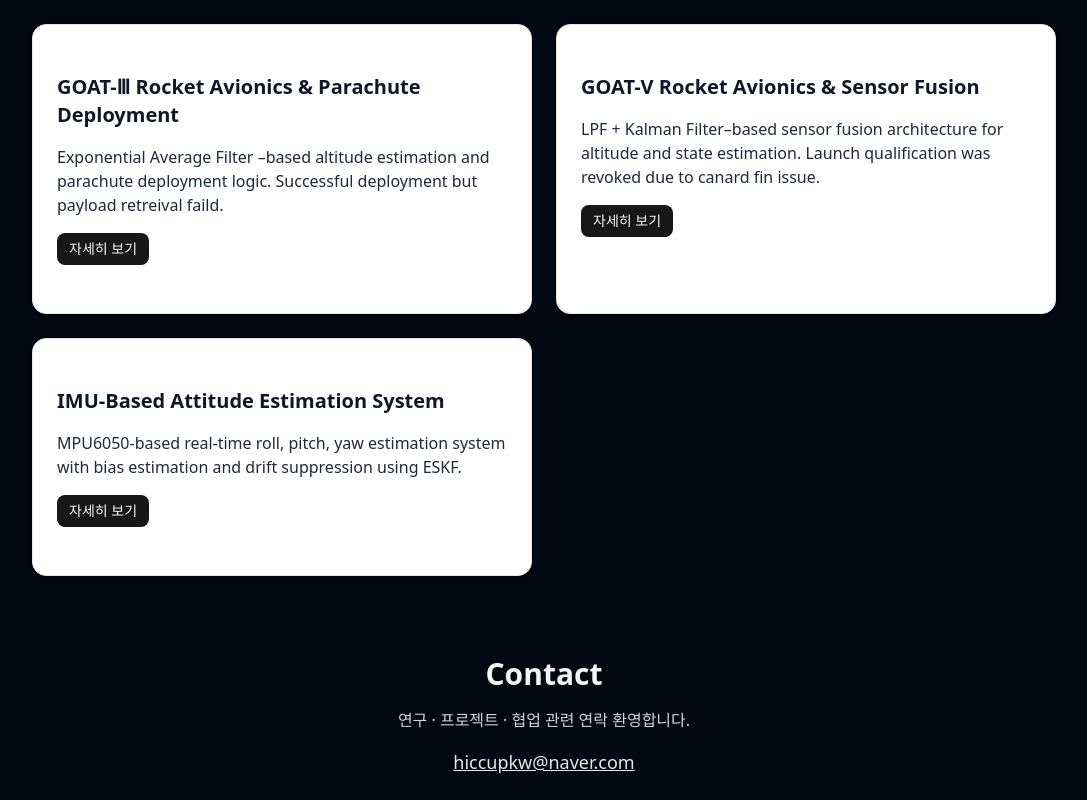
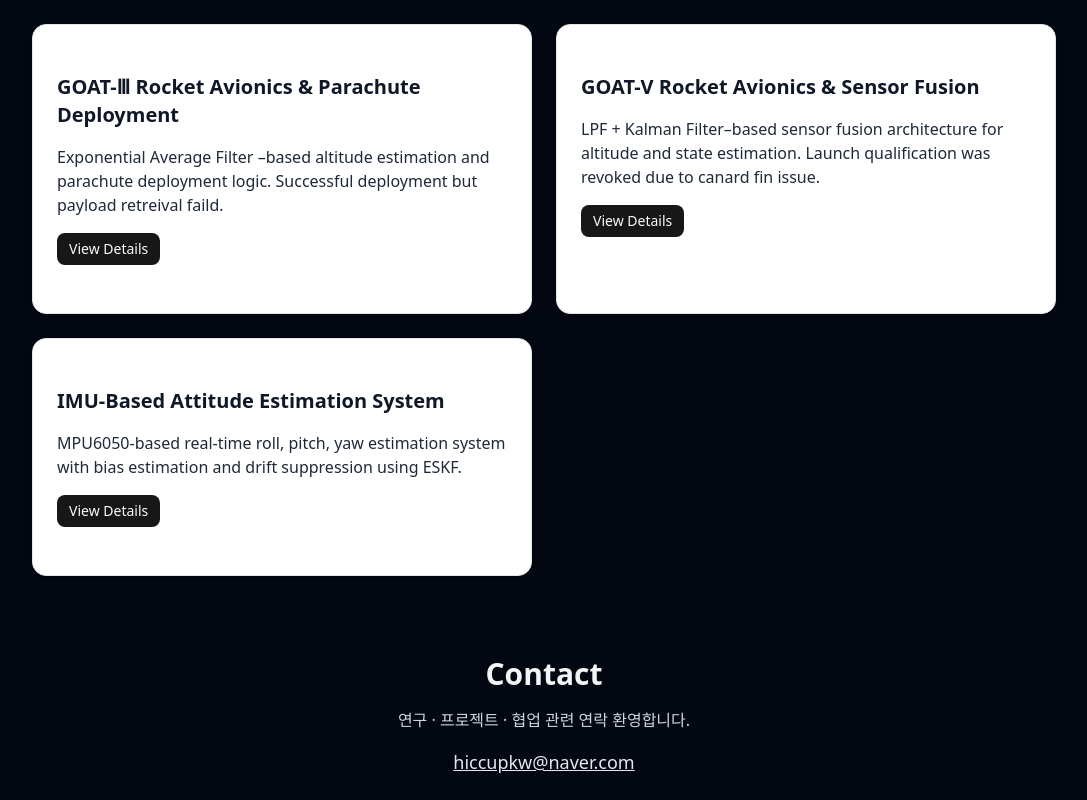
Before and after one commit to chaos1231107/website, a Next.js app: page / in a window 1280 px wide. Shown: the part 816-1616 px from the top of the page, without its empty margins (96-1183 px from the left). Built offline with nearby package versions, Linux system fonts and the light colour scheme.

Commit message:
Update page.tsx

```diff
--- a/app/page.tsx
+++ b/app/page.tsx
@@ -101,7 +101,7 @@ export default function Portfolio() {
 
                 <Button size="sm" asChild>
                   <Link href="/projects/goat-3">
-                    자세히 보기
+                    View Details
                   </Link>
                 </Button>
               </CardContent>
@@ -120,7 +120,7 @@ export default function Portfolio() {
 
                 <Button size="sm" asChild>
                   <Link href="/projects/goat-v">
-                    자세히 보기
+                    View Details
                   </Link>
                 </Button>
               </CardContent>
@@ -138,7 +138,7 @@ export default function Portfolio() {
 
                 <Button size="sm" asChild>
                   <Link href="/projects/imu">
-                    자세히 보기
+                    View Details
                   </Link>
                 </Button>
               </CardContent>
```
